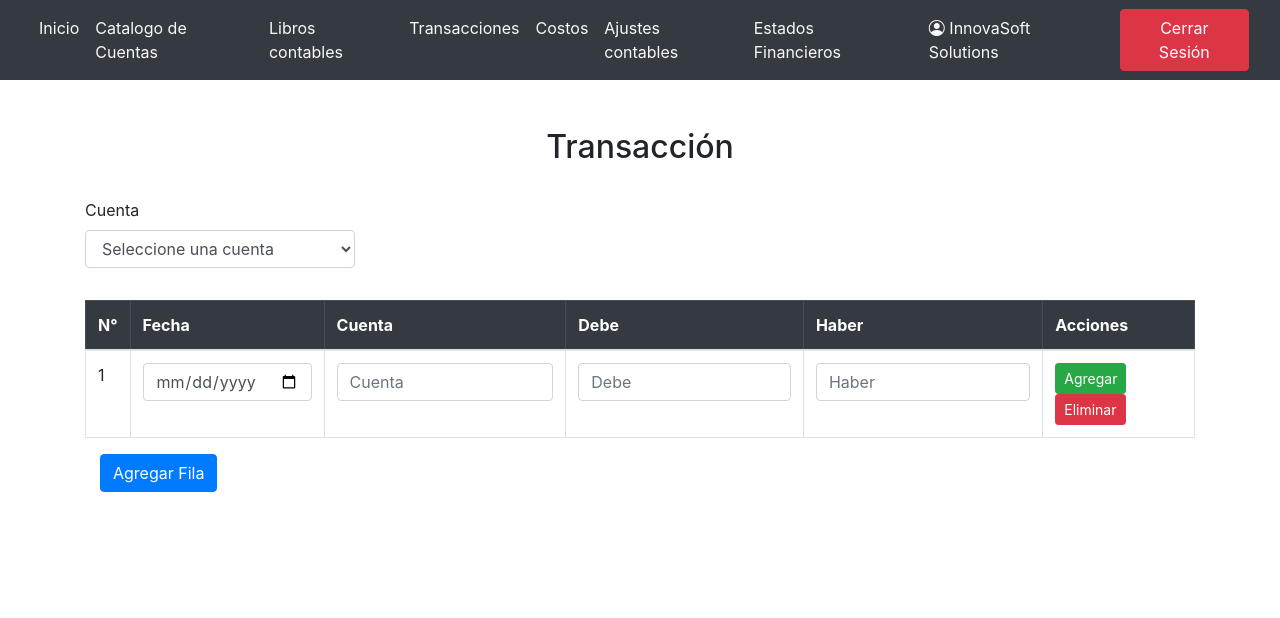
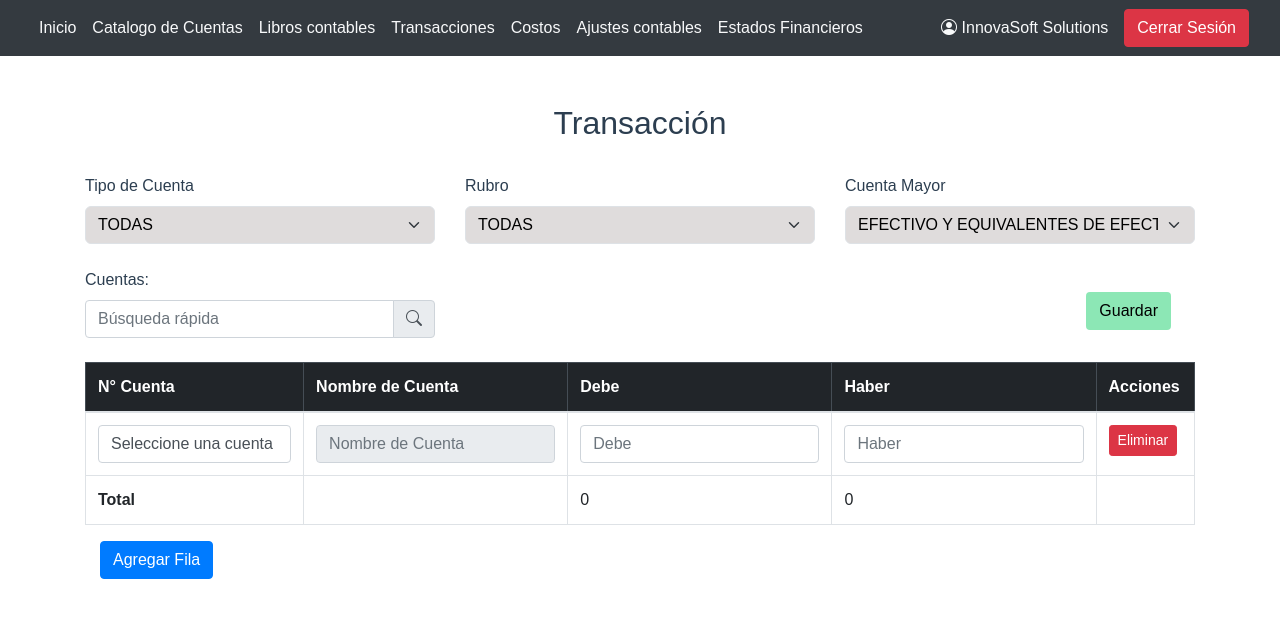
Before and after one commit to erickG01/InnovaSoftSolutions, a Django app: page /transaccion/ in a window 1280 px wide. Shown: the top 618 px of the page. Run offline with Django 5.2, Linux system fonts and the light colour scheme; some libraries are stand-ins or nearby versions.

Commit message:
cambio interfaz transaccion

```diff
--- /dev/null
+++ b/App_innovaSoft/static/css/Transaccion.css
@@ -0,0 +1,21 @@
+/* Transaccion.css */
+body {
+    font-family: Arial, sans-serif;
+    color: #2c3e50; /* Color del texto */
+}
+
+.form-select {
+    background-color: #d8d5d5d2; /* Color de fondo del combobox */
+    color: #000000; /* Color del texto en el combobox */
+}
+
+.btn-guardar {
+    background-color: #65df9cbd;
+    color: rgb(0, 0, 0); /* Texto blanco */
+}
+
+
+/* Efecto hover en los botones */
+.btn-guardar:hover {
+    background-color: #65df9c77; /* Tono más oscuro al pasar el mouse */
+}
--- a/App_innovaSoft/static/js/transaccion.js
+++ b/App_innovaSoft/static/js/transaccion.js
@@ -1,62 +1,93 @@
-// transacciones.js
+// transaccion.js
+$(document).ready(function() {
+    let rowCount = 1; // Contador de filas
 
-// Abre el modal de edición/agregar transacción
-function openEditModal(id, fecha, cuentaId, debe, haber) {
-    document.getElementById('transaccionId').value = id || '';
-    document.getElementById('fecha').value = fecha || '';
-    document.getElementById('cuentaSelectModal').value = cuentaId || '';
-    document.getElementById('debe').value = debe || '';
-    document.getElementById('haber').value = haber || '';
-    $('#agregarTransaccionModal').modal('show');
-}
+    // Función para calcular totales
+    function calcularTotales() {
+        let totalDebe = 0;
+        let totalHaber = 0;
 
-// Función para guardar o editar la transacción
-function guardarTransaccion() {
-    const id = document.getElementById('transaccionId').value;
-    const cuenta = document.getElementById('cuentaSelectModal').value;
-    const fecha = document.getElementById('fecha').value;
-    const debe = document.getElementById('debe').value;
-    const haber = document.getElementById('haber').value;
+        // Sumar los valores de cada columna "Debe" y "Haber"
+        $('.debe').each(function() {
+            let debe = parseFloat($(this).val()) || 0;
+            totalDebe += debe;
+        });
+        $('.haber').each(function() {
+            let haber = parseFloat($(this).val()) || 0;
+            totalHaber += haber;
+        });
 
-    const url = id ? `/editar_transaccion/${id}/` : `/agregar_transaccion/`;
-    const method = id ? 'PUT' : 'POST';
+        // Mostrar los totales en la fila de total
+        $('#totalDebe').text(totalDebe.toFixed(2));
+        $('#totalHaber').text(totalHaber.toFixed(2));
+    }
 
-    fetch(url, {
-        method: method,
-        headers: {
-            'Content-Type': 'application/json',
-            'X-CSRFToken': '{{ csrf_token }}'
-        },
-        body: JSON.stringify({ cuenta, fecha, debe, haber })
-    })
-    .then(response => response.json())
-    .then(data => {
-        if (data.success) {
-            location.reload();
-        } else {
-            alert('Error al guardar la transacción');
-        }
-    })
-    .catch(error => console.error('Error:', error));
-}
+     // Función para guardar las transacciones al hacer clic en el botón "Guardar"
+     $('#guardarTransacciones').click(function() {
+        let transacciones = [];
 
-// Función para eliminar una transacción
-function eliminarTransaccion(id) {
-    if (confirm('¿Estás seguro de que deseas eliminar esta transacción?')) {
-        fetch(`/eliminar_transaccion/${id}/`, {
-            method: 'DELETE',
-            headers: {
-                'X-CSRFToken': '{{ csrf_token }}'
+        $('#dynamicTable tbody tr').each(function() {
+            let numeroCuenta = $(this).find('.numero-cuenta').val();
+            let nombreCuenta = $(this).find('.numero-cuenta').val(); // Ajusta esto si tienes otro campo para el nombre
+            let debe = $(this).find('.debe').val();
+            let haber = $(this).find('.haber').val();
+
+            // Añade cada transacción a la lista
+            transacciones.push({
+                'numeroCuenta': numeroCuenta,
+                'nombreCuenta': nombreCuenta,
+                'debe': debe,
+                'haber': haber
+            });
+        });
+
+        // Enviar los datos al servidor
+        $.ajax({
+            url: '/guardar_transacciones/',
+            method: 'POST',
+            data: {
+                'transacciones': JSON.stringify(transacciones),
+                'csrfmiddlewaretoken': $('input[name=csrfmiddlewaretoken]').val()
+            },
+            success: function(response) {
+                alert("Transacciones guardadas exitosamente en el Libro Mayor.");
+            },
+            error: function() {
+                alert("Hubo un error al guardar las transacciones.");
             }
-        })
-        .then(response => response.json())
-        .then(data => {
-            if (data.success) {
-                location.reload();
-            } else {
-                alert('Error al eliminar la transacción');
-            }
-        })
-        .catch(error => console.error('Error:', error));
-    }
-}
+        });
+    });
+});
+
+
+     // Función para agregar fila
+    $('#addRow').click(function() {
+        rowCount++;
+        let newRow = `<tr>
+                        <td><select class="form-control" id="cuentaSelect" name="cuenta">
+                    <option value="" disabled selected>Seleccione una cuenta</option>
+                    {% for cuenta in CatalogoCuentas %}
+                        <option value="{{ cuenta.id }}">{{ cuenta.nombre }}</option>
+                    {% endfor %}
+                </select></td>
+                        <td><input type="text" class="form-control numero-cuenta" placeholder="Nombre de Cuenta" readonly></td>
+                        <td><input type="number" class="form-control debe" placeholder="Debe"></td>            <td><input type="number" class="form-control haber" placeholder="Haber"></td>
+                        <td><button class="btn btn-danger btn-sm removeRow">Eliminar</button></td>
+                      </tr>`;
+        $('#dynamicTable tbody').append(newRow);
+        calcularTotales();
+    });
+
+    // Función para eliminar fila
+    $(document).on('click', '.removeRow', function() {
+        $(this).closest('tr').remove();
+        calcularTotales();
+    });
+
+    // Calcular totales cuando se cambia el valor de "Debe" o "Haber"
+    $(document).on('input', '.debe, .haber', function() {
+        calcularTotales();
+    });
+
+    // Calcular totales inicialmente
+    calcularTotales();
--- a/App_innovaSoft/templates/App_innovaSoft/libroMayor.html
+++ b/App_innovaSoft/templates/App_innovaSoft/libroMayor.html
@@ -27,7 +27,7 @@
                 <label for="cuentaSelect">Cuenta</label>
                 <select class="form-control" id="cuentaSelect" name="cuenta">
                     <option value="" disabled selected>Seleccione una cuenta</option>
-                    {% for cuenta in catalogo_cuentas %}
+                    {% for cuenta in CatalogoCuentas %}
                         <option value="{{ cuenta.id }}">{{ cuenta.nombre }}</option>
                     {% endfor %}
                 </select>
--- a/App_innovaSoft/templates/App_innovaSoft/transaccion.html
+++ b/App_innovaSoft/templates/App_innovaSoft/transaccion.html
@@ -5,42 +5,81 @@
 <!DOCTYPE html>
 <html>
   <head>
+    {% load static %}
     <meta charset='utf-8'>
     <meta http-equiv='X-UA-Compatible' content='IE=edge'>
     <title>Transacción</title>
     <meta name="viewport" content="width=device-width, initial-scale=1">
+    <link href="https://cdn.jsdelivr.net/npm/bootstrap@5.3.0/dist/css/bootstrap.min.css" rel="stylesheet">
     <link href="https://stackpath.bootstrapcdn.com/bootstrap/4.5.2/css/bootstrap.min.css" rel="stylesheet">
     <link rel="stylesheet" href="https://cdnjs.cloudflare.com/ajax/libs/bootstrap-icons/1.8.1/font/bootstrap-icons.min.css">
+    <link rel="stylesheet" href="{% static 'css/Transaccion.css' %}">
 </head>
 <body>
 
     <div class="container mt-5">
         <h2 class="text-center">Transacción</h2><br>
 
-        <!-- Filtros -->
-        <form class="mb-3">
-            <div class="form-row">
-                <!-- Selección de cuentas -->
-                <div class="form-group col-md-3">
-                    <label for="cuentaSelect">Cuenta</label>
-                    <select class="form-control" id="cuentaSelect" name="cuenta">
-                        <option value="" disabled selected>Seleccione una cuenta</option>
-                        {% for cuenta in catalogo_cuentas %}
-                            <option value="{{ cuenta.id }}">{{ cuenta.nombre }}</option>
-                        {% endfor %}
+          <!-- Filtros de busqueda-->
+          <div class="row mb-4">
+            <div class="col-md-4">
+                <label for="tipoCuenta" class="form-label">Tipo de Cuenta</label>
+                <select id="tipoCuenta" class="form-select">
+                    <option>TODAS</option>
+                    <option>ACTIVOS</option>
+                    <option>PASIVOS</option>
+                    <option>PATRIMONIO</option>
+                    <option>CUENTAS DE RESULTADO</option>
+                    <option>CUENTA DE CIERRE</option>
+                </select>
+            </div>
+            <div class="col-md-4">
+                <label for="rubro" class="form-label">Rubro</label>
+                <select id="rubro" class="form-select">
+                    <option>TODAS</option>
+                    <option>ACTIVO CORRIENTE</option>
+                    <option>ACTIVO NO CORRIENTE</option>
+                    <option>PASIVO CORRIENTE</option>
+                    <option>PASIVO NO CORRIENTE</option>
+                    <option>CAPITAL</option>
+                </select>
+            </div>
+            <div class="col-md-4">
+                <label for="cuentaMayor" class="form-label">Cuenta Mayor</label>
+                <select id="cuentaMayor" class="form-select">
+                    <option>EFECTIVO Y EQUIVALENTES DE EFECTIVO</option>
+                    <option>CUENTAS Y DOCUMENTOS POR COBRAR</option>
+                    <option>CRÉDITO FISCAL - IVA</option>
+                    <option>PRÉSTAMOS A CORTO PLAZO</option>
+                    <option>TODAS</option>
                 </select>
             </div>
         </div>
-        </form>
 
-      <!--Tabla de transacciones -->
-        <!-- Tabla -->
+       <!-- Búsqueda rápida y botones -->
+<div class="row mb-4">
+    <div class="col-md-4">
+        <label for="busqueda" class="form-label">Cuentas:</label>
+        <div class="input-group">
+            <input type="text" id="busqueda" class="form-control" placeholder="Búsqueda rápida">
+            <span class="input-group-text">
+                <i class="bi bi-search"></i>
+            </span>
+        </div>
+    </div>
+    <div class="col-md-8 d-flex justify-content-end">
+      <div class="mt-4">
+          <button class="btn btn-guardar me-4">Guardar</button>
+      </div>
+  </div>
+</div>
+
+      <!-- Tabla de transacciones -->
       <table class="table table-bordered" id="dynamicTable">
         <thead class="table table-dark">
             <tr>
-              <th>N°</th>
-              <th>Fecha</th>
-              <th>Cuenta</th>
+                <th>N° Cuenta</th>
+                <th>Nombre de Cuenta</th>
                 <th>Debe</th>
                 <th>Haber</th>
                 <th>Acciones</th>
@@ -49,17 +88,28 @@
         <tbody>
             <!-- Fila de ejemplo -->
             <tr>
-              <td>1</td>
-              <td><input type="date" class="form-control"></td>
-              <td><input type="text" class="form-control" placeholder="Cuenta"></td>
-              <td><input type="number" class="form-control" placeholder="Debe"></td>
-              <td><input type="number" class="form-control" placeholder="Haber"></td>
               <td>
-                <button class="btn btn-success btn-sm addRow">Agregar</button>
-                <button class="btn btn-danger btn-sm removeRow">Eliminar</button>
+                <select class="form-control" id="cuentaSelect" name="cuenta">
+                <option value="" disabled selected>Seleccione una cuenta</option>
+                {% for cuenta in CatalogoCuentas %}
+                    <option value="{{ cuenta.id }}">{{ cuenta.nombre }}</option>
+                {% endfor %}
+            </select>
         </td>
+              <td><input type="text" class="form-control numero-cuenta" placeholder="Nombre de Cuenta" readonly></td>
+              <td><input type="number" class="form-control debe" placeholder="Debe"></td>
+              <td><input type="number" class="form-control haber" placeholder="Haber"></td>
+              <td><button class="btn btn-danger btn-sm removeRow">Eliminar</button></td>
             </tr>
         </tbody>
+        <tfoot>
+            <tr>
+                <td><strong>Total</strong></td><td></td>
+                <td><span id="totalDebe">0</span></td>
+                <td><span id="totalHaber">0</span></td>
+                <td></td>
+            </tr>
+        </tfoot>
     </table>
          <!-- Botón para agregar fila -->
        <div class="form-group col-md-4 ml-auto-left">
@@ -67,38 +117,9 @@
         </div>
       </div>
 
-
-
+    <script src="https://cdn.jsdelivr.net/npm/bootstrap@5.3.0/dist/js/bootstrap.bundle.min.js"></script>
     <script src="https://code.jquery.com/jquery-3.6.0.min.js"></script>
-      <script>
-        $(document).ready(function() {
-          let rowCount = 1; // Contador de filas
-
-          // Función para agregar fila
-          $('#addRow').click(function() {
-            rowCount++;
-            let newRow = `<tr>
-                            <td>${rowCount}</td>
-                            <td><input type="date" class="form-control"></td>
-                            <td><input type="text" class="form-control" placeholder="Cuenta"></td>
-                            <td><input type="number" class="form-control" placeholder="Debe"></td>
-                            <td><input type="number" class="form-control" placeholder="Haber"></td>
-                            <td>
-                              <button class="btn btn-success btn-sm addRow">Agregar</button>
-                              <button class="btn btn-danger btn-sm removeRow">Eliminar</button>
-                            </td>
-                          </tr>`;
-            $('#dynamicTable tbody').append(newRow);
-          });
-
-          // Función para eliminar fila
-          $(document).on('click', '.removeRow', function() {
-            $(this).closest('tr').remove();
-            rowCount--;
-          });
-        });
-      </script>
-
-    {% endblock %}
+    <script src="{% static 'js/transaccion.js' %}"></script>
 </body>
 </html>
+{% endblock %}
--- a/App_innovaSoft/views.py
+++ b/App_innovaSoft/views.py
@@ -2,8 +2,11 @@ from django.shortcuts import render
 from django.shortcuts import render, get_object_or_404, redirect
 from django.contrib.auth import authenticate, login
 from django.contrib.auth.decorators import login_required
-from .models import Transacion, CuentaDetalle, SubCuenta
+from .models import Transacion, CuentaDetalle, SubCuenta, LibroMayor
 from django.contrib import messages
+import json
+from django.http import JsonResponse
+
 
 
 # Create your views here.
@@ -13,9 +16,9 @@ def home(request):
 def libroMayor(request):
     return render(request,"App_innovaSoft/libroMayor.html")
 
-def libro_mayor_view(request):
-    catalogo_cuentas = SubCuenta.objects.all()  # Cambia a CuentaDetalle si quieres este nivel de detalle
-    return render(request, 'App_innovaSoft/libroMayor.html', {'catalogo_cuentas': catalogo_cuentas})
+def libroMayor(request):
+    CatalogoCuentas = SubCuenta.objects.all()  # Cambia a CuentaDetalle si quieres este nivel de detalle
+    return render(request, 'App_innovaSoft/libroMayor.html', {'CatalogoCuentas': CatalogoCuentas})
 
 def CatalogoCuentas(request):
     return render(request,"App_innovaSoft/CatalogoCuentas.html")
@@ -67,3 +70,30 @@ def agregar_transaccion(request):
         return redirect('transaccion')
 
     return render(request, 'App_innovaSoft/transacciones.html', {'catalogo_cuentas': CatalogoCuentas})
+
+
+
+def guardar_transacciones(request):
+    if request.method == 'POST':
+        transacciones_data = json.loads(request.POST.get('transacciones', '[]'))
+
+        # Procesar cada transacción y guardarla en el libro mayor
+        for transaccion in transacciones_data:
+            numero_cuenta = transaccion.get('numeroCuenta')
+            nombre_cuenta = transaccion.get('nombreCuenta')
+            debe = float(transaccion.get('debe', 0))
+            haber = float(transaccion.get('haber', 0))
+
+            # Crear la entrada en el Libro Mayor
+            nueva_entrada = LibroMayor(
+                numero_cuenta=numero_cuenta,
+                nombre_cuenta=nombre_cuenta,
+                debe=debe,
+                haber=haber,
+                # otros campos necesarios
+            )
+            nueva_entrada.save()
+
+        return JsonResponse({'status': 'success'})
+    else:
+        return JsonResponse({'status': 'fail'}, status=400)
--- a/InnovaSoftSolutions/urls.py
+++ b/InnovaSoftSolutions/urls.py
@@ -27,5 +27,6 @@ urlpatterns = [
     path('transaccion/',views.transaccion,name="transaccion"),
     path('agregar/',views.agregar_transaccion, name='agregar_transaccion'),
     path('logout/', views.logout,name="logout"),
+    path('guardar_transacciones/', views.guardar_transacciones, name='guardar_transacciones'),
 
 ]
```
Lines whose indentation alone changed are shown as unchanged.
